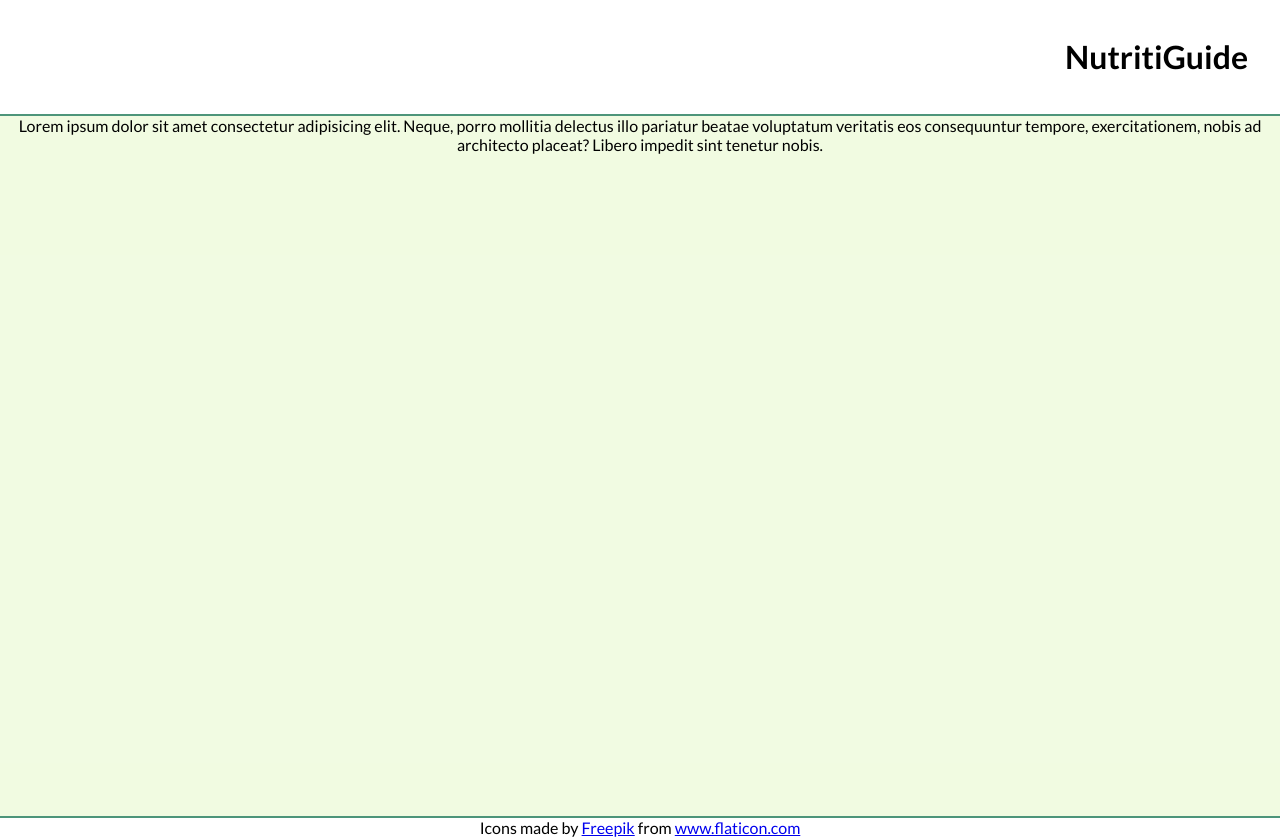
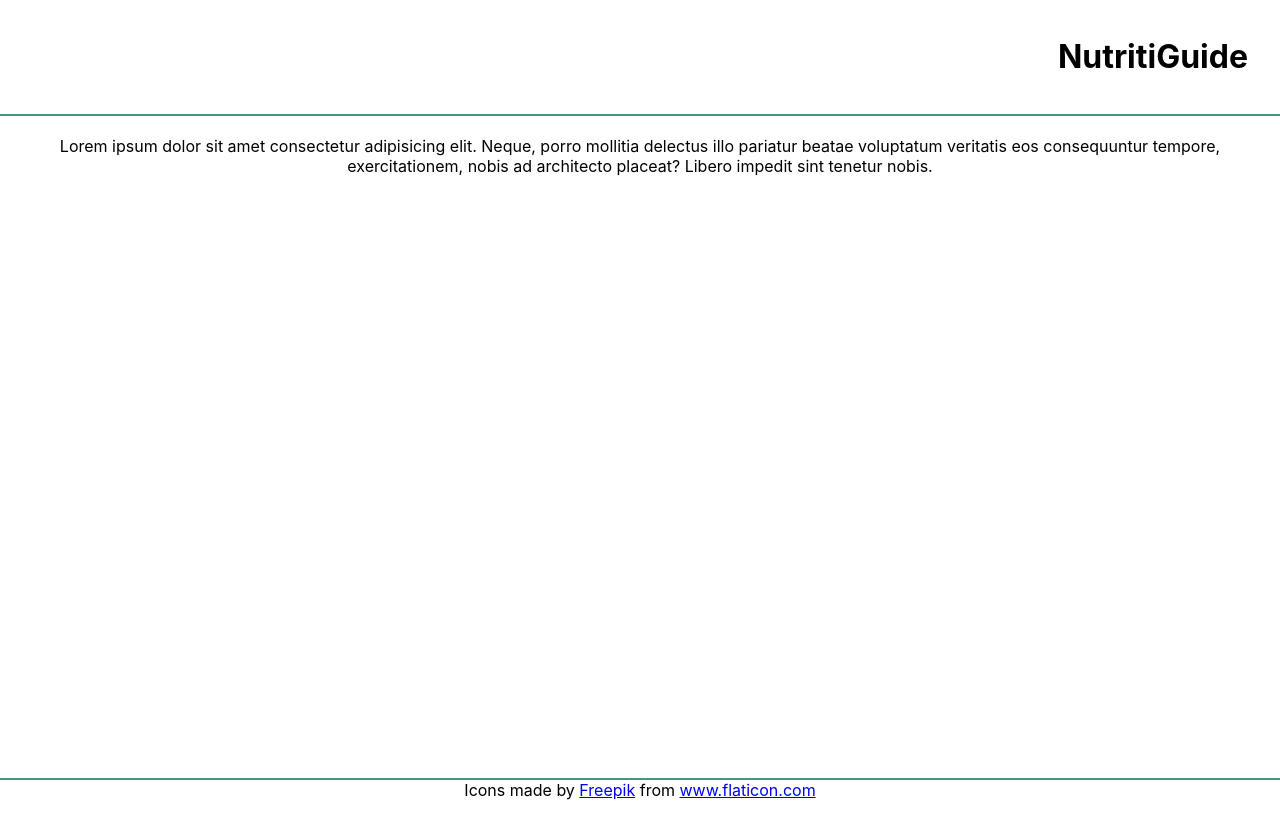
Before and after one commit to TZ-fn/NutritiGuide, a React (Create React App) app: page / in a window 1280 px wide. After the commit the page ends 800 px from the top, so only its background shows below. Built offline with nearby package versions, Linux system fonts and the light colour scheme.

Commit message:
Change styling of the main App component

```diff
--- a/src/App.css
+++ b/src/App.css
@@ -1,4 +1,6 @@
 .App {
-  font-family: 'Lato', sans-serif;
+  display: flex;
+  min-height: 100vh;
+  flex-direction: column;
   text-align: center;
 }
--- a/src/App.jsx
+++ b/src/App.jsx
@@ -7,7 +7,7 @@ function App() {
   return (
     <div className='App'>
       <Header />
-      <main style={{ height: '700px', backgroundColor: 'hsla(82, 74%, 78%, 0.3)' }}>
+      <main style={{ padding: '20px', borderRadius: '10px', flexGrow: '2' }}>
         Lorem ipsum dolor sit amet consectetur adipisicing elit. Neque, porro mollitia delectus illo
         pariatur beatae voluptatum veritatis eos consequuntur tempore, exercitationem, nobis ad
         architecto placeat? Libero impedit sint tenetur nobis.
```
